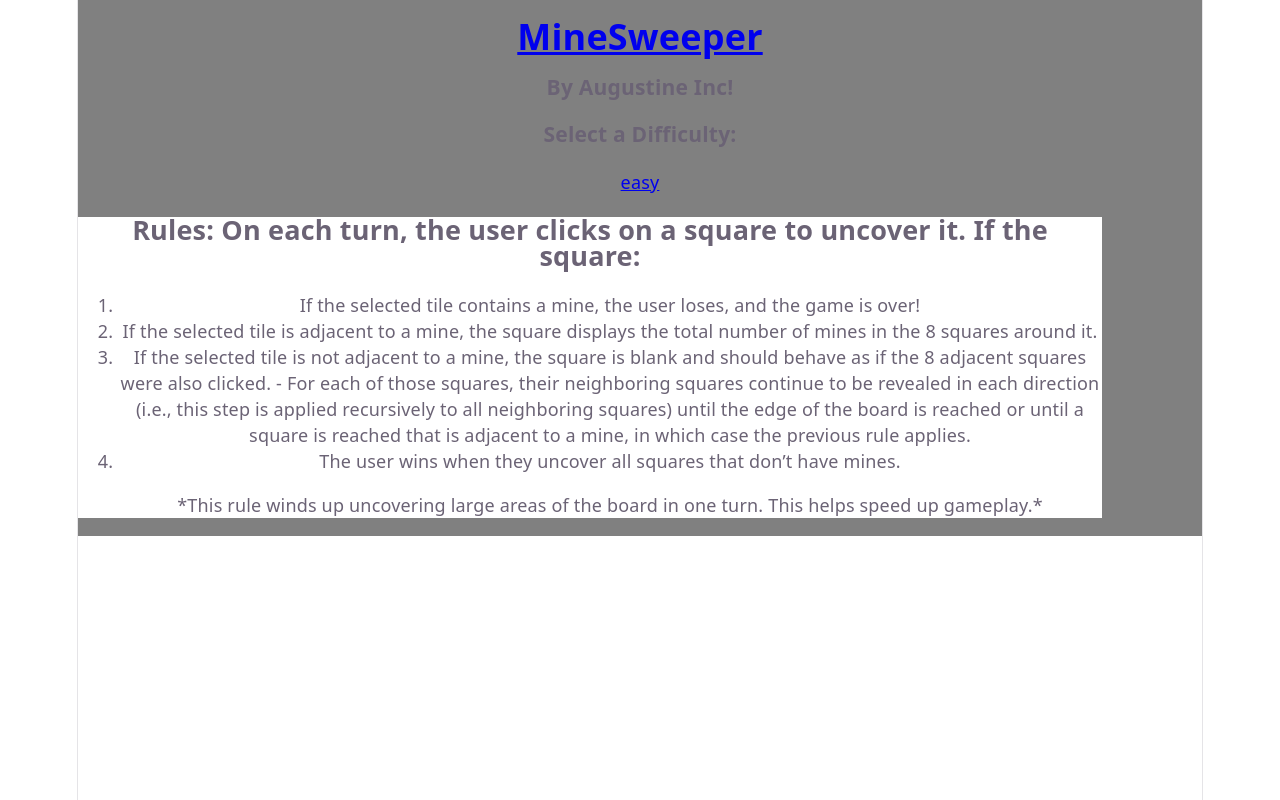
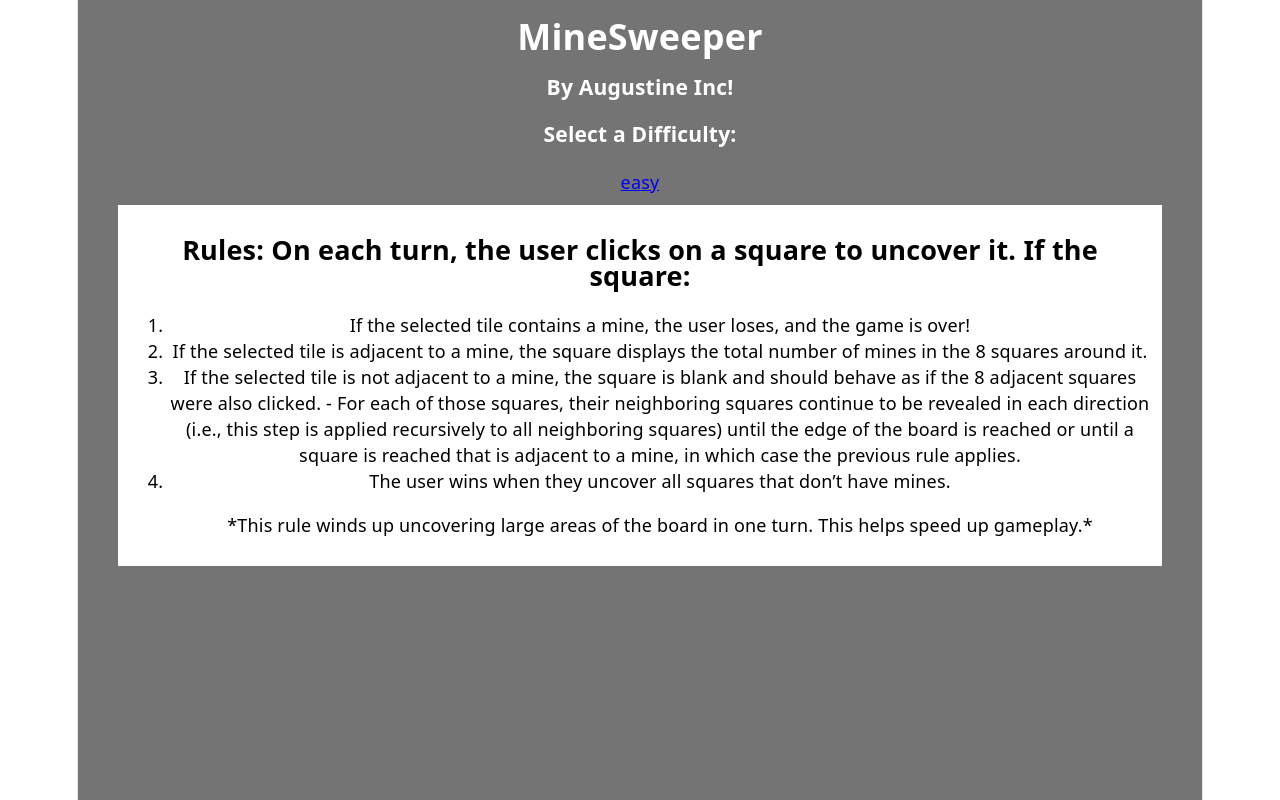
Before and after one commit to JAugustineFlory/minesweeper, a React (Vite) app in the folder client/: page / in a window 1280 px wide. Built offline with nearby package versions, Linux system fonts and the light colour scheme.

Commit message:
Update settings for github hosting

```diff
--- a/client/src/App.css
+++ b/client/src/App.css
@@ -1,12 +1,21 @@
 
 
+
+.body {
+    background-color: rgb(116, 116, 116);
+    height: 100vh;
+    width: 100%;
+    color: white;
+}
 .landingPage {
     width: 80vw;
-
+    margin: 10px auto;
     background-color: var(--bg);
-
+    padding: 10px;
+    color: black;
 }
 
-.body {
-    background-color: gray;
+.links {
+    text-decoration: none;
+    color: inherit;
 }
--- a/client/src/App.jsx
+++ b/client/src/App.jsx
@@ -10,7 +10,7 @@ function App() {
     <div className="body">
      <Router >
       <header>
-        <Link to="/"><h1>MineSweeper</h1></Link>
+        <Link to="/" className="links"><h1>MineSweeper</h1></Link>
         <h3>By Augustine Inc!</h3>
       <h3>Select a Difficulty: </h3>
       </header>
@@ -22,8 +22,7 @@ function App() {
             On each turn, the user clicks on a square to uncover it. If the square:
             </h2>
             <ol>
-              <li>
-                If the selected tile contains a mine, the user loses, and the game is over!
+              <li>If the selected tile contains a mine, the user loses, and the game is over!
               </li>
               <li>
                 If the selected tile is adjacent to a mine, the square displays the total number of mines in the 8 squares around it.
--- a/client/vite.config.js
+++ b/client/vite.config.js
@@ -14,5 +14,5 @@ export default defineConfig({
     setupFiles: "./src/setupTests.js",
   },
   server: { watch: { usePolling: true } },
-  base: "/minesweeper.github.io/",
+  base: "/minesweeper/",
 })
```
